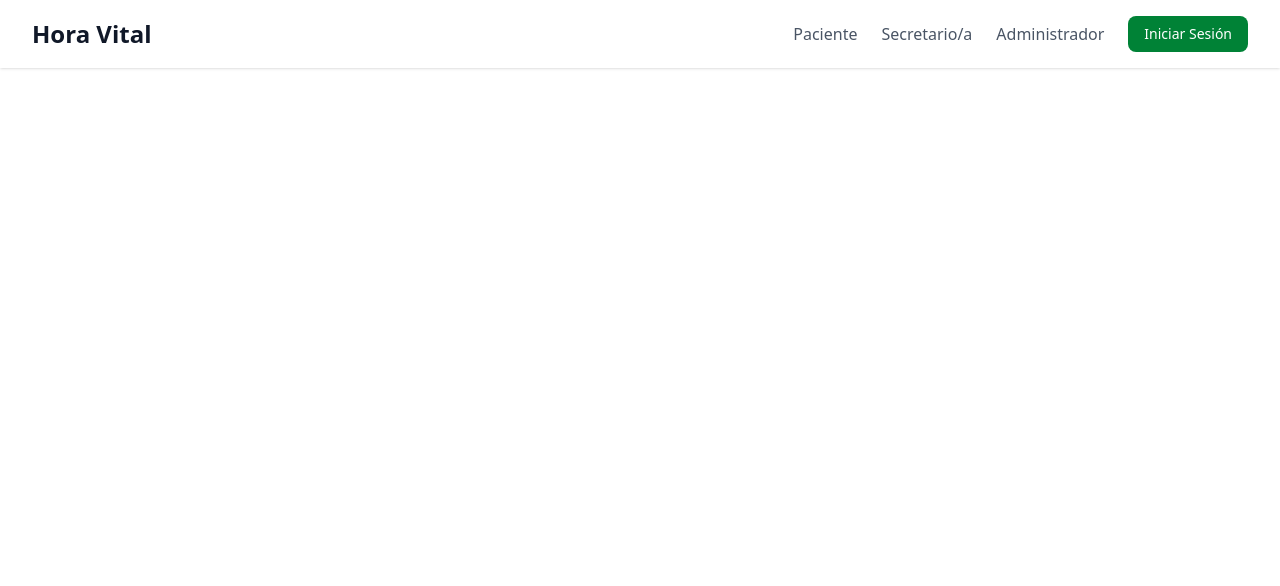
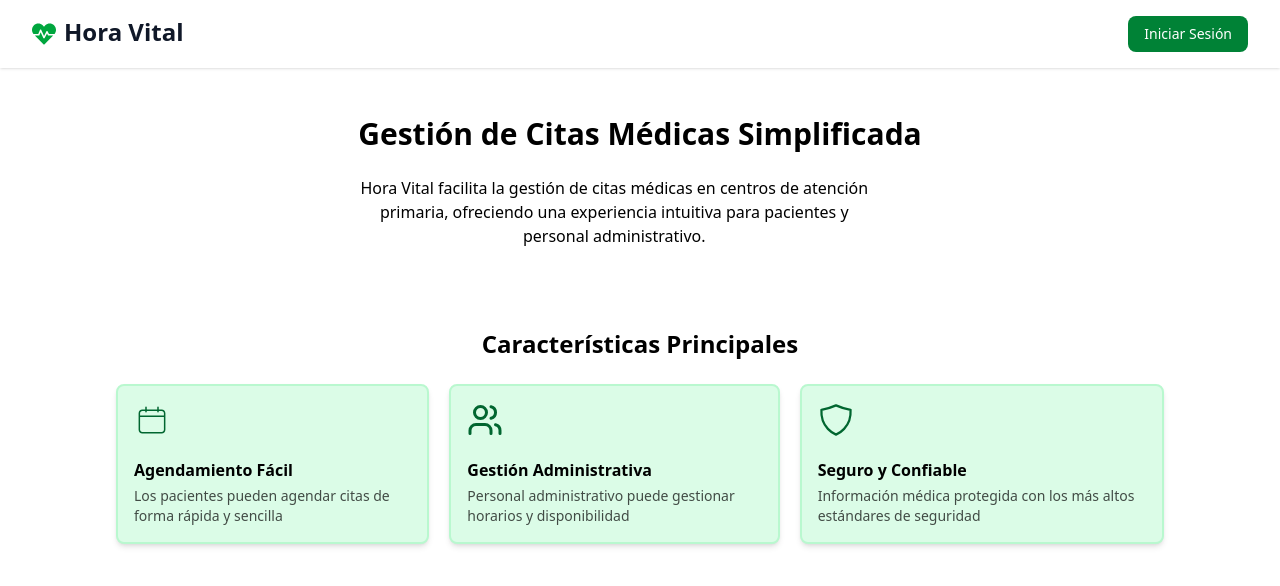
Before and after one commit to CQuarkH/hora-vital-front, a React (Vite) app: page / in a window 1280 px wide. Shown: the top 586 px of the page. Built offline with nearby package versions, Linux system fonts and the light colour scheme; no server answers.

Commit message:
feat: add onboarding page

```diff
--- a/package.json
+++ b/package.json
@@ -13,6 +13,7 @@
     "@tailwindcss/vite": "^4.1.14",
     "react": "^19.1.1",
     "react-dom": "^19.1.1",
+    "react-icons": "^5.5.0",
     "tailwindcss": "^4.1.14"
   },
   "devDependencies": {
--- a/src/App.tsx
+++ b/src/App.tsx
@@ -1,11 +1,22 @@
 import './App.css'
 import { Header } from './modules/auth/components/Header'
+import { useAuth } from './modules/auth/context/AuthContext'
+import HomePage from './modules/auth/pages/HomePage';
+import OnboardingPage from './modules/auth/pages/OnboardingPage';
 
 function App() {
+  const { user } = useAuth();
 
   return (
-    <div>
+    <div className='flex flex-col w-full h-full gap-12'>
       <Header />
+      <main className='flex w-full h-full items-center justify-center max-w-[1080px] mx-auto px-4'>
+        {user ? (
+          <HomePage />
+        ) : (
+          <OnboardingPage />
+        )}
+      </main>
     </div>
   )
 }
--- a/src/modules/auth/components/Header.tsx
+++ b/src/modules/auth/components/Header.tsx
@@ -1,5 +1,6 @@
 import React from "react";
 import AuthContext from "../context/AuthContext";
+import { FaHeartbeat } from "react-icons/fa";
 
 export const Header = () => {
     const context = React.useContext(AuthContext);
@@ -16,23 +17,12 @@ export const Header = () => {
                         className="flex items-center gap-2 cursor-pointer"
                         onClick={() => { }}
                     >
-
-                        <span className="text-2xl font-bold text-gray-900">Hora Vital</span>
+                        <FaHeartbeat className="text-2xl text-green-600" />
+                        <span className="text-2xl font-bold text-gray-900 mb-1">Hora Vital</span>
                     </div>
 
                     <nav className="flex items-center gap-6">
-                        <button
-                            onClick={() => { }}
-                            className="text-gray-600 hover:text-gray-900"
-                        >
-                            Paciente
-                        </button>
-                        <button className="text-gray-600 hover:text-gray-900">
-                            Secretario/a
-                        </button>
-                        <button className="text-gray-600 hover:text-gray-900">
-                            Administrador
-                        </button>
+
 
                         {user ? (
                             <div className="flex items-center gap-3">
--- /dev/null
+++ b/src/modules/auth/pages/HomePage.tsx
@@ -0,0 +1,7 @@
+function HomePage() {
+    return (
+        <div>HomePage</div>
+    )
+}
+
+export default HomePage
--- /dev/null
+++ b/src/modules/auth/pages/OnboardingPage.tsx
@@ -0,0 +1,47 @@
+import { CiCalendar } from "react-icons/ci";
+import { LuUsers } from "react-icons/lu";
+import { IoShieldOutline } from "react-icons/io5";
+
+function OnboardingPage() {
+    return (
+        <div className="flex flex-col w-full h-full items-center gap-20">
+            <div className="flex flex-col gap-6 text-center max-w-xl">
+                <h1 className="text-3xl font-bold">Gestión de Citas Médicas Simplificada</h1>
+                <p className="max-w-lg">
+                    Hora Vital facilita la gestión de citas médicas en centros de atención primaria, ofreciendo una experiencia intuitiva para pacientes y personal administrativo.
+                </p>
+            </div>
+
+            <div className="flex flex-col gap-6">
+                <h2 className="text-2xl font-bold text-center">Características Principales</h2>
+                <div className="flex w-full items-center gap-5">
+                    {/* cards */}
+                    <div className="flex flex-col gap-5 bg-green-100 p-4 rounded-lg border-2 border-green-200 shadow-md">
+                        <CiCalendar className="text-4xl text-green-800" />
+                        <div className="flex flex-col gap-1">
+                            <h3 className="font-semibold">Agendamiento Fácil</h3>
+                            <p className="text-sm text-black/70">Los pacientes pueden agendar citas de forma rápida y sencilla</p>
+                        </div>
+
+                    </div>
+                    <div className="flex flex-col gap-5 bg-green-100 p-4 rounded-lg border-2 border-green-200 shadow-md">
+                        <LuUsers className="text-4xl text-green-800" />
+                        <div className="flex flex-col gap-1">
+                            <h3 className="font-semibold">Gestión Administrativa</h3>
+                            <p className="text-sm text-black/70">Personal administrativo puede gestionar horarios y disponibilidad</p>
+                        </div>
+                    </div>
+                    <div className="flex flex-col gap-5 bg-green-100 p-4 rounded-lg border-2 border-green-200 shadow-md">
+                        <IoShieldOutline className="text-4xl text-green-800" />
+                        <div className="flex flex-col gap-1">
+                            <h3 className="font-semibold">Seguro y Confiable</h3>
+                            <p className="text-sm text-black/70">Información médica protegida con los más altos estándares de seguridad</p>
+                        </div>
+                    </div>
+                </div>
+            </div>
+        </div>
+    )
+}
+
+export default OnboardingPage
```
Also changed, not shown: 1 other file (tests, documents, lock files or other folders).
